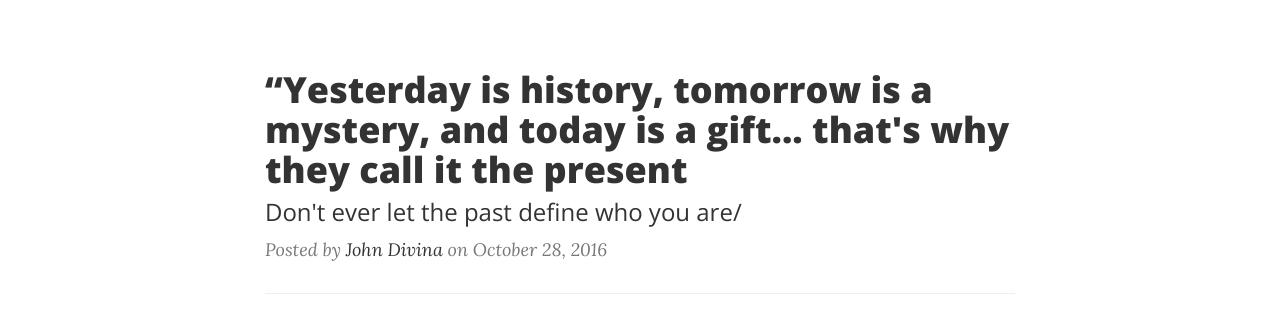
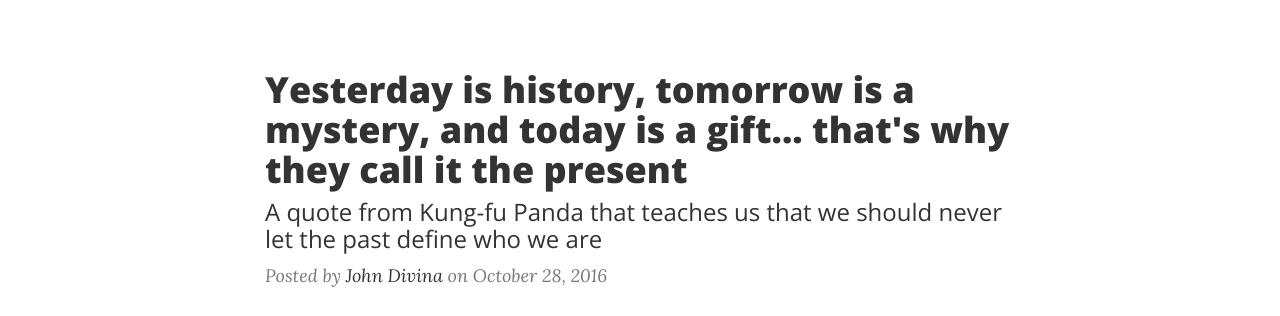
Before and after one commit to JohnDivina0908/Blog, a website: page index.html in a window 1280 px wide. Shown: the part 458-774 px from the top of the page. Drawn offline with nearby package versions, Linux system fonts and the light colour scheme.

Commit message:
Update index.html

```diff
--- a/index.html
+++ b/index.html
@@ -86,12 +86,9 @@
             <div class="col-lg-8 col-lg-offset-2 col-md-10 col-md-offset-1">
                 <div class="post-preview">
                     <a href="post.html">
-                        <h2 class="post-title">
-                           “Yesterday is history, tomorrow is a mystery,  and today is a gift...
-                                          that's why they call it the present
-                        </h2>
+                        <h2 class="post-title">Yesterday is history, tomorrow is a mystery,  and today is a gift...  that's why they call it the present </h2>
                         <h3 class="post-subtitle">
-                            Don't ever let the past define who you are/
+                           A quote from Kung-fu Panda that teaches us that we should never let the past define who we are
                         </h3>
                     </a>
                     <p class="post-meta">Posted by <a href="#">John Divina</a> on October 28, 2016</p>
```
